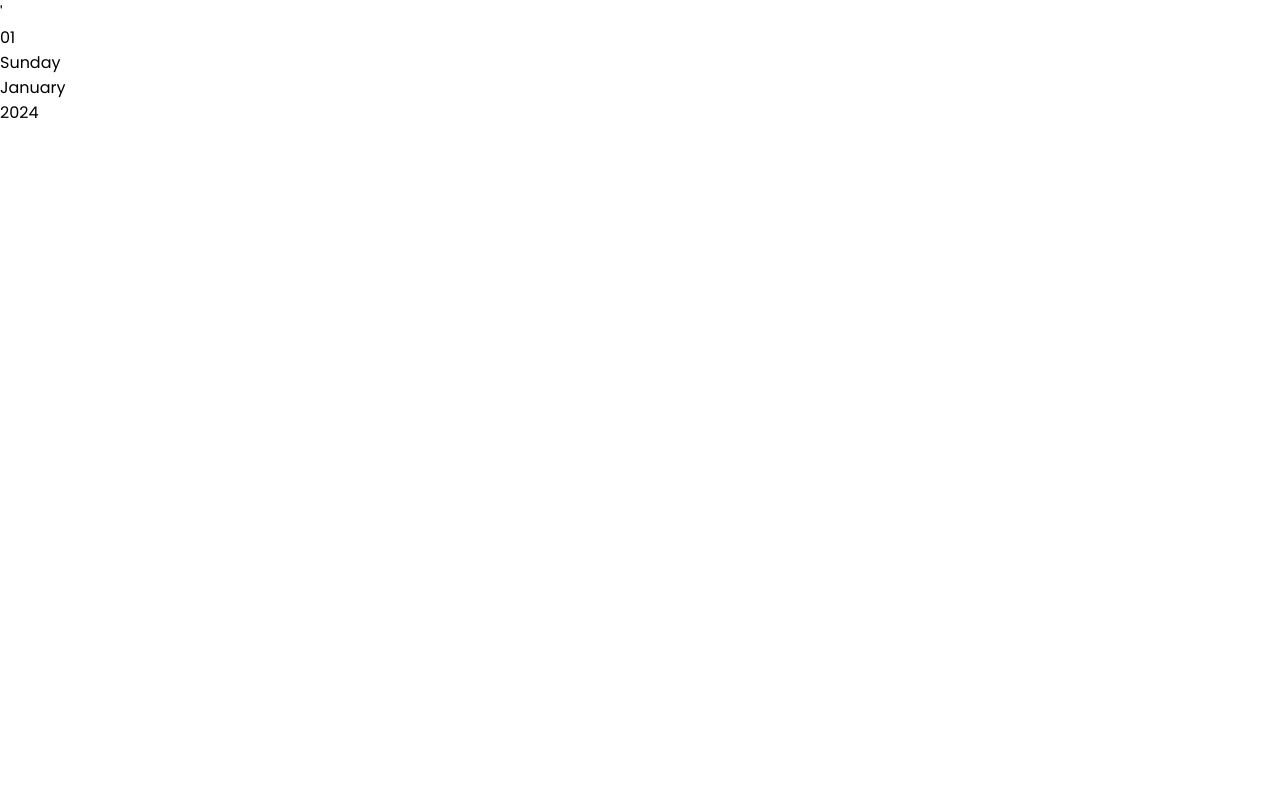
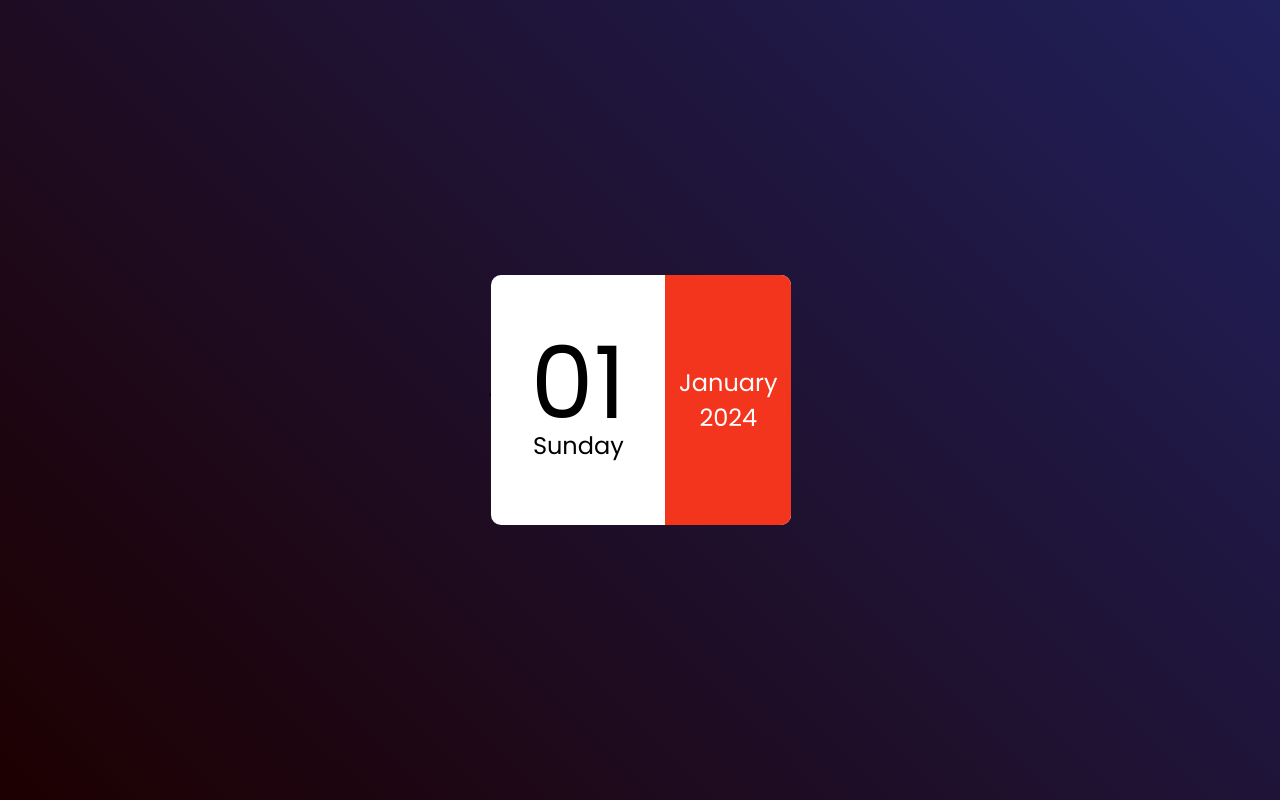
Before and after one commit to Harjot2552/mini-calendar, a plain HTML site: page index.html in a window 1280 px wide. Drawn offline with Linux system fonts and the light colour scheme.

Commit message:
Some more CSS to make the calendar look good

```diff
--- a/style.css
+++ b/style.css
@@ -6,3 +6,49 @@
     box-sizing: border-box;
     font-family: "Poppins", system-ui;
 }
+
+.hero{
+    width: 100%;
+    min-height: 100vh;
+    background: linear-gradient(45deg, #1d0000, #20205b);
+    display: flex;
+    align-items: center;
+    justify-content: center;
+}
+
+
+.calendar{
+    width: 300px;
+    height: 250px;
+    display: flex;
+    align-items: center;
+    border-radius: 10px;
+    background: #fff;
+}
+
+.left, .right{
+    width: 50%;
+    height: 100%;
+    display: flex;
+    align-items: center;
+    flex-direction: column;
+    justify-content: center;
+    font-size: 24px;
+}
+
+.right{
+    width: 42%;
+    background: #f4351e;
+    color: white;
+    border-top-right-radius: 10px;
+    border-bottom-right-radius: 10px;
+}
+
+.left{
+    width: 58%;
+}
+
+#date{
+    font-size: 100px;
+    line-height: 90px;
+}
```
